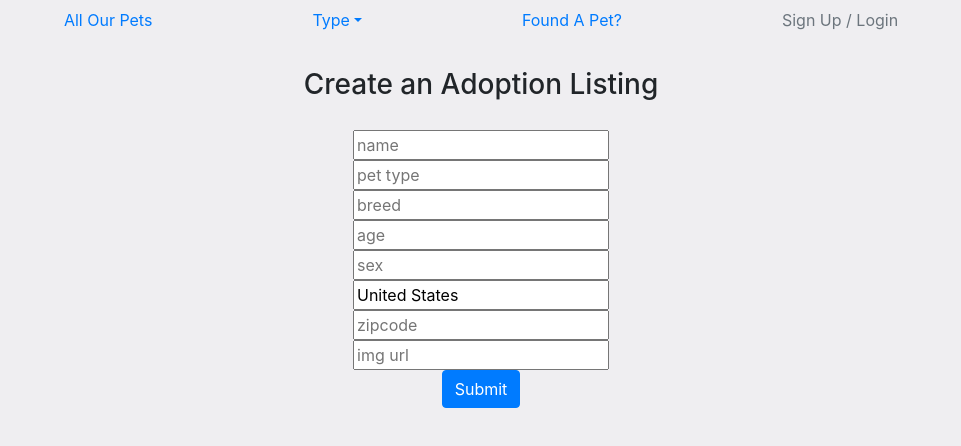
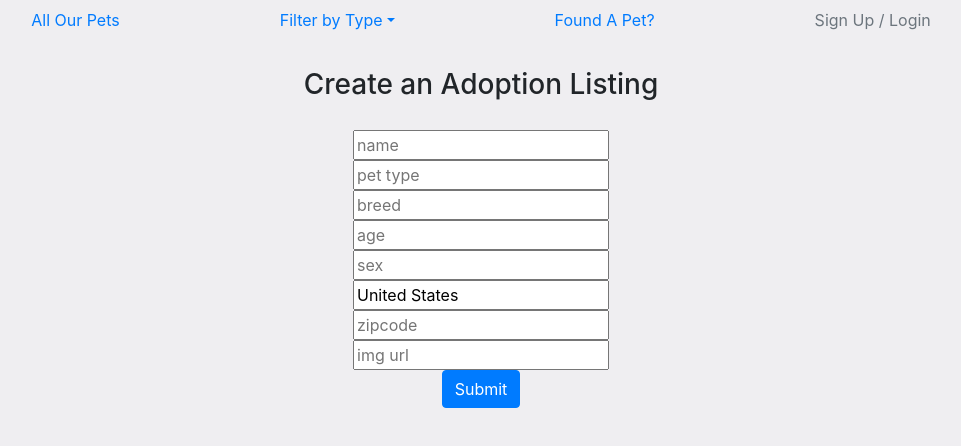
Before and after one commit to antman999/mod4-project-frontend, a React (Create React App) app: page /create in a window 1280 px wide. Shown: the top 446 px of the page, without its empty margins (159-1120 px from the left). Built offline with nearby package versions, Linux system fonts and the light colour scheme; no server answers.

Commit message:
tuesday morning merge

```diff
--- a/src/NavBar.js
+++ b/src/NavBar.js
@@ -21,7 +21,7 @@ const NavBar = (props) => {
 							role='button'
 							aria-haspopup='true'
 							aria-expanded='false'>
-							Type
+							Filter by Type
 						</a>
 						<div class='dropdown-menu'>
 							<a onClick={props.filterHandler} class='dropdown-item' name="dogs">
--- a/src/containers/HomeContainer.js
+++ b/src/containers/HomeContainer.js
@@ -40,7 +40,7 @@ class HomeContainer extends Component {
 
 
   getPets = () => {
-    fetch('https://api.petfinder.com/v2/animals?type=dog&page=2', {
+    fetch('https://api.petfinder.com/v2/animals', {
 			method: 'GET',
 			headers: {
 				Accept: 'application/json',
@@ -78,7 +78,7 @@ class HomeContainer extends Component {
 	 else if(this.state.filterBy === 'birds'){
 		filteredPets = filteredPets.filter(pet => pet.type === 'Bird')
 	 }
-	 else if(this.state.filterBy === 'birds'){
+	 else if(this.state.filterBy === 'all'){
 		filteredPets = filteredPets
 	 }
  	return (
```
